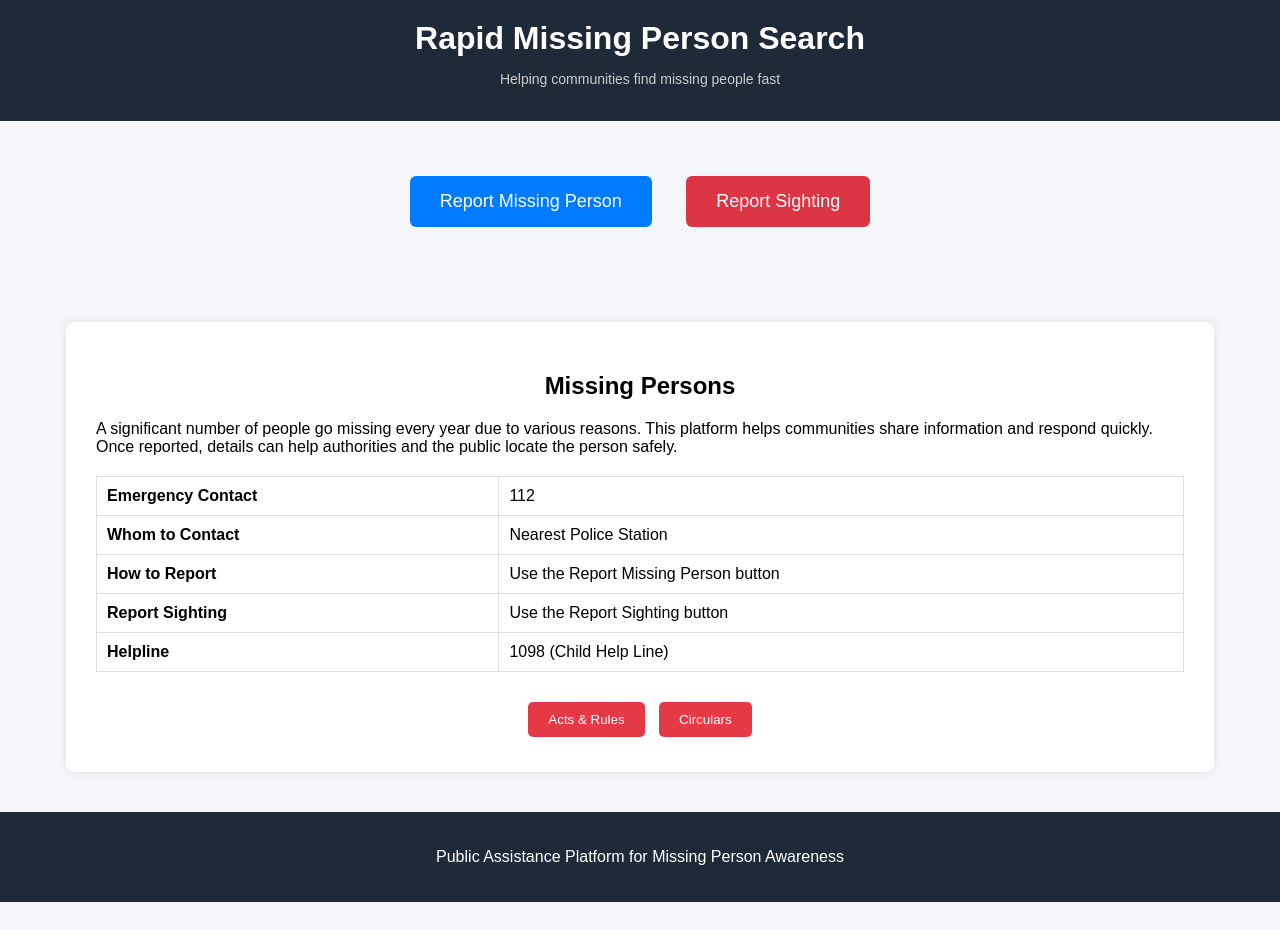
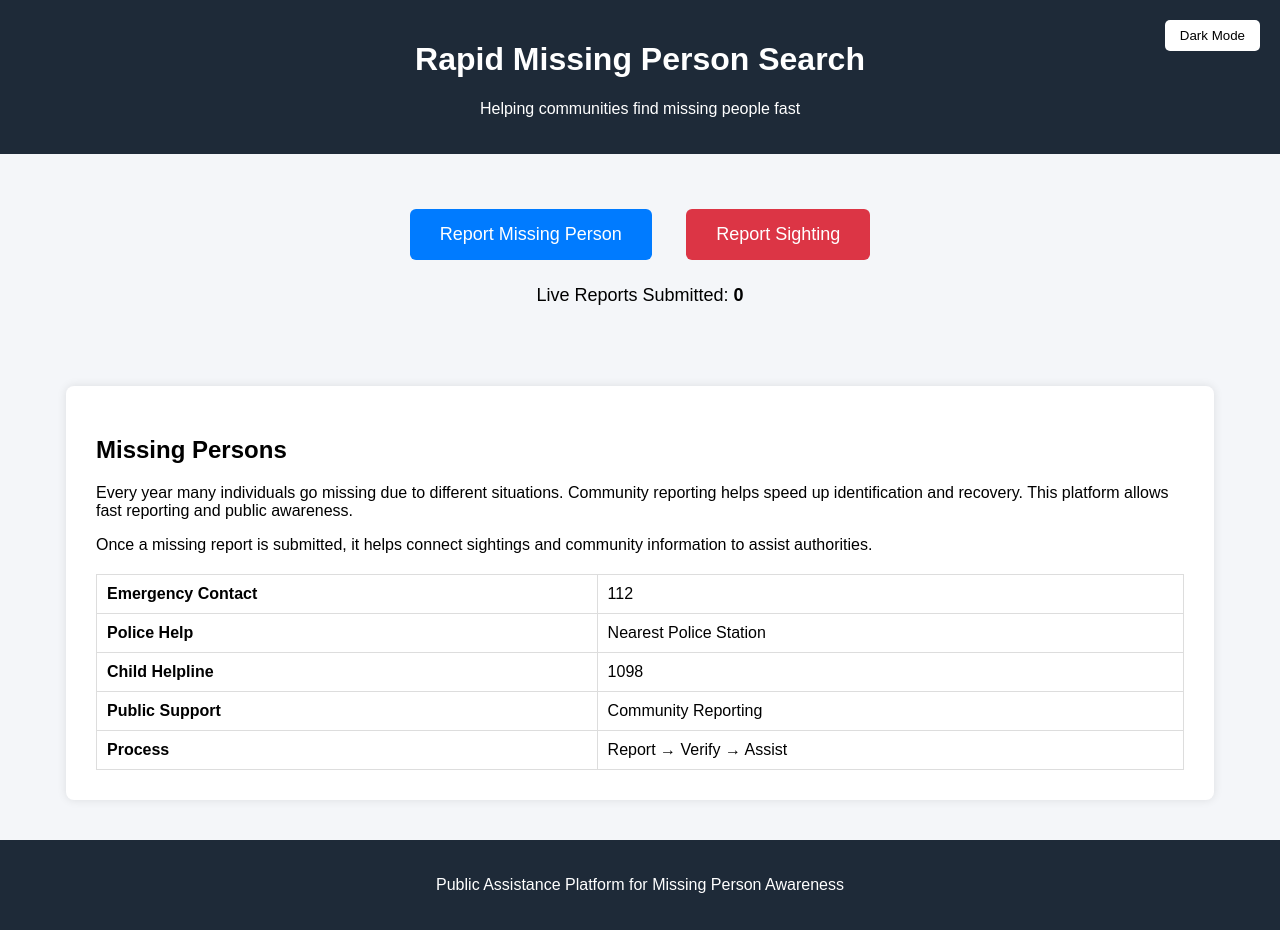
Before and after one commit to sumitkumar2007sahoo-commits/missing-search, a plain HTML site: page index.html in a window 1280 px wide. Before the commit the page ends 902 px from the top, so only its background shows below. Drawn offline with Linux system fonts and the light colour scheme.

Commit message:
Update index.html

```diff
--- a/index.html
+++ b/index.html
@@ -4,11 +4,26 @@
 <title>Rapid Missing Person Search</title>
 
 <style>
-
-body {
-font-family: Arial, sans-serif;
+body{
+font-family:Arial;
 margin:0;
 background:#f4f6f9;
+transition:0.4s;
+}
+
+/* DARK MODE */
+.dark{
+background:#121212;
+color:white;
+}
+
+.dark .info-box{
+background:#1e1e1e;
+color:white;
+}
+
+.dark table td{
+border-color:#444;
 }
 
 /* HEADER */
@@ -19,13 +34,15 @@ padding:20px;
 text-align:center;
 }
 
-.header h1{
-margin:0;
-}
-
-.tagline{
-font-size:14px;
-color:#ccc;
+.toggle{
+position:absolute;
+right:20px;
+top:20px;
+padding:8px 15px;
+background:white;
+border:none;
+cursor:pointer;
+border-radius:5px;
 }
 
 /* BUTTONS */
@@ -45,17 +62,19 @@ color:white;
 transition:0.3s;
 }
 
-.btn-blue{
-background:#007bff;
+.btn-blue{background:#007bff;}
+.btn-red{background:#dc3545;}
+
+.btn:hover{
+opacity:0.85;
+transform:scale(1.05);
 }
 
-.btn-red{
-background:#dc3545;
-}
-
-.btn:hover{
-opacity:0.8;
-transform:scale(1.05);
+/* LIVE COUNTER */
+.counter-box{
+text-align:center;
+font-size:18px;
+margin-top:10px;
 }
 
 /* INFO BOX */
@@ -66,11 +85,6 @@ width:85%;
 padding:30px;
 border-radius:8px;
 box-shadow:0 0 10px rgba(0,0,0,0.1);
-}
-
-.info-box h2{
-text-align:center;
-margin-bottom:20px;
 }
 
 table{
@@ -84,26 +98,6 @@ border:1px solid #ddd;
 padding:10px;
 }
 
-/* ACTION BUTTONS */
-.action{
-text-align:center;
-margin-top:25px;
-}
-
-.action button{
-padding:10px 20px;
-margin:5px;
-border:none;
-background:#e63946;
-color:white;
-border-radius:5px;
-cursor:pointer;
-}
-
-.action button:hover{
-background:#c1121f;
-}
-
 /* FOOTER */
 .footer{
 background:#1e2a38;
@@ -112,7 +106,6 @@ padding:20px;
 text-align:center;
 margin-top:40px;
 }
-
 </style>
 </head>
 
@@ -120,20 +113,23 @@ margin-top:40px;
 
 <div class="header">
 <h1>Rapid Missing Person Search</h1>
-<p class="tagline">Helping communities find missing people fast</p>
+<p>Helping communities find missing people fast</p>
+<button class="toggle" onclick="toggleMode()">Dark Mode</button>
 </div>
 
 <div class="container">
 
-<!-- 🔴 GOOGLE FORM LINK ADD HERE -->
-<a class="btn btn-blue" href="https://docs.google.com/forms/d/e/1FAIpQLSeZiNwBdpad5OxZ6O9nlgkvhVvVC7rQzSxyFfFOInyWGZpW-A/viewform?usp=preview" target="_blank">
+<a class="btn btn-blue" onclick="countSubmit()" href="https://docs.google.com/forms/d/e/1FAIpQLSeZiNwBdpad5OxZ6O9nlgkvhVvVC7rQzSxyFfFOInyWGZpW-A/viewform?usp=preview" target="_blank">
 Report Missing Person
 </a>
 
-<!-- 🔴 GOOGLE FORM LINK ADD HERE -->
-<a class="btn btn-red" href="https://docs.google.com/forms/d/e/1FAIpQLSezZ75eOhy8g-d6utcDJpltyjnm6CJlKG3DD-3FO_3ojQpRlA/viewform?usp=publish-editor" target="_blank">
+<a class="btn btn-red" onclick="countSubmit()" href="https://docs.google.com/forms/d/e/1FAIpQLSezZ75eOhy8g-d6utcDJpltyjnm6CJlKG3DD-3FO_3ojQpRlA/viewform?usp=publish-editor" target="_blank">
 Report Sighting
 </a>
+
+<div class="counter-box">
+Live Reports Submitted: <b id="count">0</b>
+</div>
 
 </div>
 
@@ -142,44 +138,23 @@ Report Sighting
 <h2>Missing Persons</h2>
 
 <p>
-A significant number of people go missing every year due to various reasons.
-This platform helps communities share information and respond quickly.
-Once reported, details can help authorities and the public locate the person safely.
+Every year many individuals go missing due to different situations.
+Community reporting helps speed up identification and recovery.
+This platform allows fast reporting and public awareness.
+</p>
+
+<p>
+Once a missing report is submitted, it helps connect sightings and
+community information to assist authorities.
 </p>
 
 <table>
-
-<tr>
-<td><b>Emergency Contact</b></td>
-<td>112</td>
-</tr>
-
-<tr>
-<td><b>Whom to Contact</b></td>
-<td>Nearest Police Station</td>
-</tr>
-
-<tr>
-<td><b>How to Report</b></td>
-<td>Use the Report Missing Person button</td>
-</tr>
-
-<tr>
-<td><b>Report Sighting</b></td>
-<td>Use the Report Sighting button</td>
-</tr>
-
-<tr>
-<td><b>Helpline</b></td>
-<td>1098 (Child Help Line)</td>
-</tr>
-
+<tr><td><b>Emergency Contact</b></td><td>112</td></tr>
+<tr><td><b>Police Help</b></td><td>Nearest Police Station</td></tr>
+<tr><td><b>Child Helpline</b></td><td>1098</td></tr>
+<tr><td><b>Public Support</b></td><td>Community Reporting</td></tr>
+<tr><td><b>Process</b></td><td>Report → Verify → Assist</td></tr>
 </table>
-
-<div class="action">
-<button onclick="alert('Follow legal reporting procedures')">Acts & Rules</button>
-<button onclick="alert('Check latest notifications')">Circulars</button>
-</div>
 
 </div>
 
@@ -187,5 +162,24 @@ Once reported, details can help authorities and the public locate the person saf
 <p>Public Assistance Platform for Missing Person Awareness</p>
 </div>
 
+<script>
+
+/* LIVE COUNTER */
+let count = localStorage.getItem("reportCount") || 0;
+document.getElementById("count").innerText = count;
+
+function countSubmit(){
+count++;
+localStorage.setItem("reportCount",count);
+document.getElementById("count").innerText = count;
+}
+
+/* DARK MODE */
+function toggleMode(){
+document.body.classList.toggle("dark");
+}
+
+</script>
+
 </body>
 </html>
```
